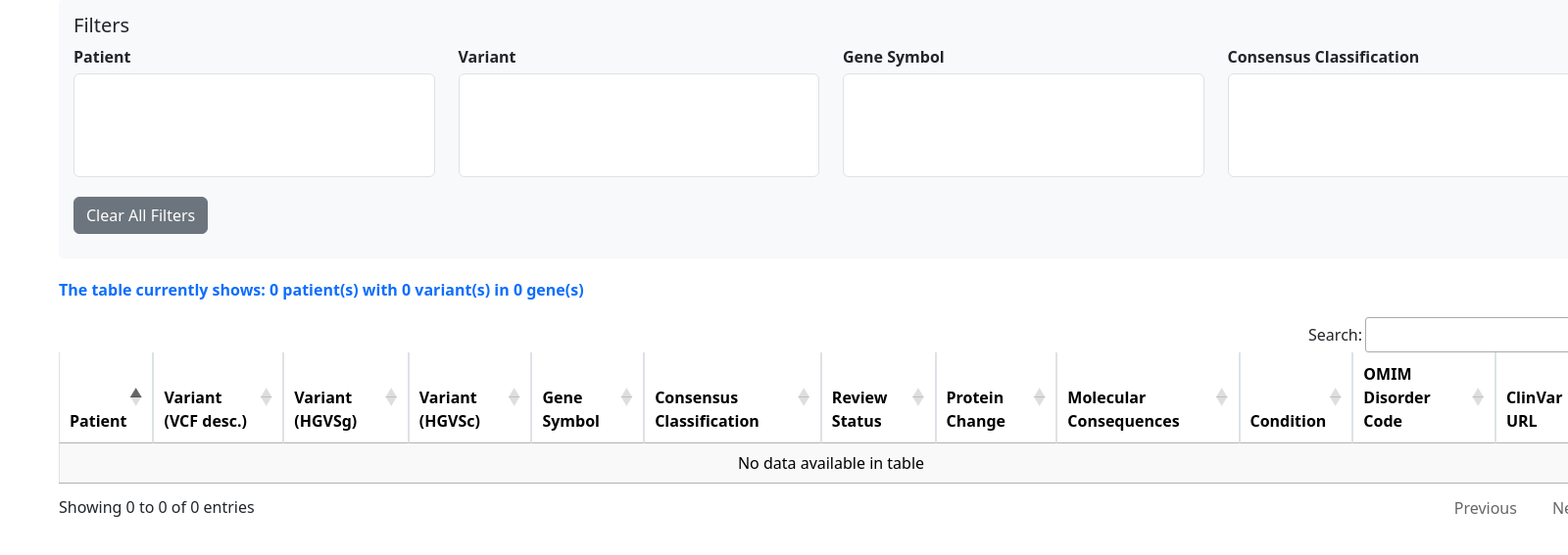
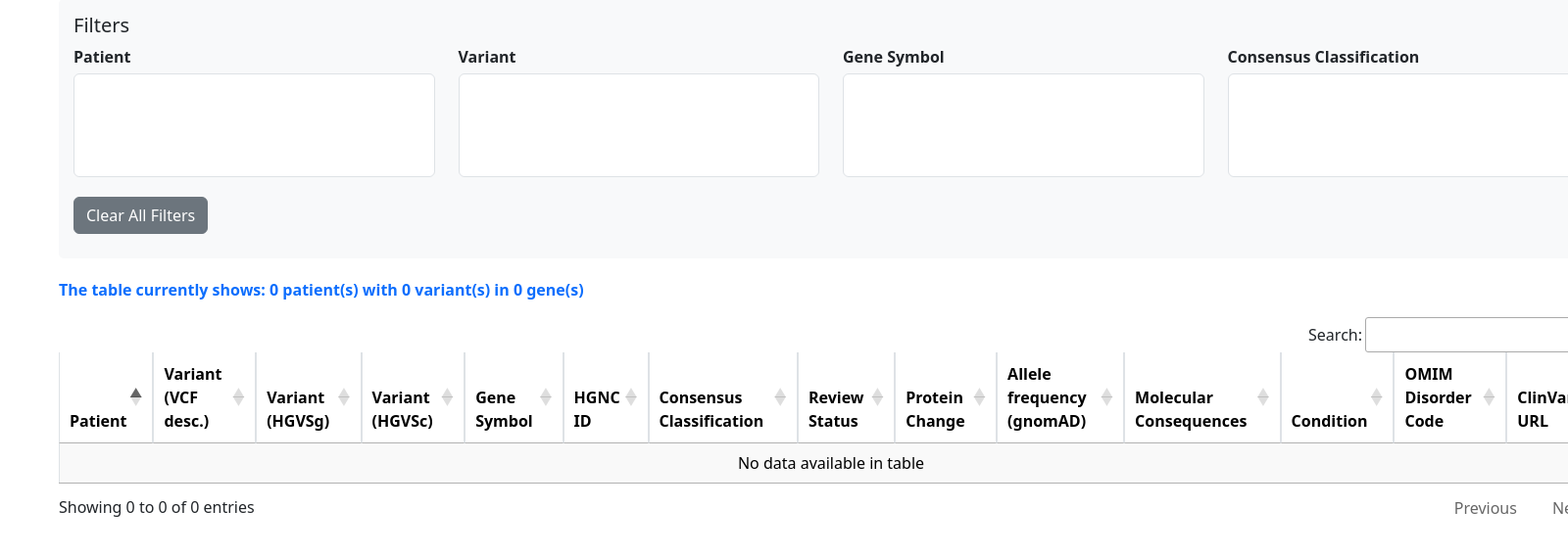
Before and after one commit to richard-gawne/ClinVar-annotator, a Flask app: template clinvar_anno_app/templates/variant_table.html in a window 1600 px wide; the page is wider, and only the part inside the window is pictured. Shown: the part 199-766 px from the top of that part at 98% size. Run offline with Flask 3, Linux system fonts and the light colour scheme; the template is opened without the code that fills it, so the values that code supplies are empty; parts of the project's set-up code (start-up, migrations or seed data) failed here and were passed over; some libraries are stand-ins or nearby versions.

Commit message:
Steps towards incorporating HGNC ID and gnomAD AF

```diff
--- a/clinvar_anno_app/app.py
+++ b/clinvar_anno_app/app.py
@@ -1,6 +1,7 @@
 from flask import Flask, render_template, request
+from pathlib import Path
 from clinvar_anno_app.models import db, Patient, Variant, PatientVariant
-from clinvar_anno_core.main import run_annotation_pipeline
+from clinvar_anno_core.main import VariantAnnotationPipeline
 import os
 from werkzeug.utils import secure_filename
 from clinvar_anno_core.utils.logger import logger
@@ -10,7 +11,9 @@ app = Flask(__name__)
 app.secret_key = "supersecretkey"
 
 # SQLite database configuration
-app.config['SQLALCHEMY_DATABASE_URI'] = 'sqlite:///clinvar_annotator.db'
+basedir = os.path.abspath(os.path.dirname(__file__))
+db_path = os.path.join(basedir, 'clinvar_annotator.db')
+app.config['SQLALCHEMY_DATABASE_URI'] = f'sqlite:///{db_path}'
 app.config['SQLALCHEMY_TRACK_MODIFICATIONS'] = False
 
 # Configure upload folder for temporary VCF storage
@@ -25,6 +28,8 @@ with app.app_context():
     db.create_all()
     logger.info("Database initialised (or it already existed).")
 
+# Initialise the ClinVar annotation pipeline
+annotation_pipeline = VariantAnnotationPipeline()
 
 @app.route('/', methods=['GET', 'POST'])
 def home():
@@ -60,7 +65,7 @@ def home():
                 logger.debug(f"Processed patient ID from filename: {patient_id}")
 
                 # Run annotation pipeline on the saved file
-                annotated_variants = run_annotation_pipeline(filepath, genome_build="GRCh38")
+                annotated_variants = annotation_pipeline.process_vcf(Path(filepath))
                 logger.info(f"Annotation pipeline completed for {filename} with {len(annotated_variants)} variants.")
 
                 if not annotated_variants:
@@ -122,8 +127,10 @@ def home():
                                 hgvsg=annotation_data.get('genomic_hgvs'),
                                 hgvsc=annotation_data.get('transcript_hgvs'),
                                 gene_symbol=gene_symbol,
+                                hgnc_id=annotation_data.get('hgnc_id'),
                                 consensus_classification=annotation_data.get('clinical_significance', 'N/A'),
                                 review_status_stars=review_status_stars,
+                                gnomad_af=annotation_data.get('gnomad_total_af'),
                                 protein_change=protein_change,
                                 molecular_consequences=molecular_consequence,
                                 condition=annotation_data.get('trait_name', 'N/A'),
@@ -180,9 +187,11 @@ def home():
                 "hgvsg": variant.hgvsg,
                 "hgvsc": variant.hgvsc,
                 "gene_symbol": variant.gene_symbol,
+                "hgnc_id": getattr(variant, "hgnc_id"),
                 "consensus_classification": getattr(variant, "consensus_classification", "N/A"),
                 "review_status_stars": variant.review_status_stars,
                 "protein_change": getattr(variant, "protein_change", "N/A"),
+                "gnomad_af": getattr(variant, "gnomad_af"),
                 "molecular_consequences": getattr(variant, "molecular_consequences", "N/A"),
                 "condition": getattr(variant, "condition", "N/A"),
                 "condition_omim_id": getattr(variant, "condition_omim_id", "N/A"),
--- a/clinvar_anno_app/models.py
+++ b/clinvar_anno_app/models.py
@@ -19,9 +19,11 @@ class Variant(db.Model):
     hgvsg = db.Column(db.String)
     hgvsc = db.Column(db.String)
     gene_symbol = db.Column(db.String)
+    hgnc_id = db.Column(db.String)
     consensus_classification = db.Column(db.String)
     review_status_stars = db.Column(db.String)
     protein_change = db.Column(db.String)
+    gnomad_af = db.Column(db.String)
     molecular_consequences = db.Column(db.String)
     condition = db.Column(db.String)
     condition_omim_id = db.Column(db.String)
--- a/clinvar_anno_app/templates/variant_table.html
+++ b/clinvar_anno_app/templates/variant_table.html
@@ -95,9 +95,11 @@
                 <th>Variant (HGVSg)</th>
                 <th>Variant (HGVSc)</th>
                 <th>Gene Symbol</th>
+                <th>HGNC ID</th>
                 <th>Consensus Classification</th>
                 <th>Review Status</th>
                 <th>Protein Change</th>
+                <th>Allele frequency (gnomAD)</th>
                 <th>Molecular Consequences</th>
                 <th>Condition</th>
                 <th>OMIM Disorder Code</th>
@@ -113,9 +115,11 @@
                 <td>{{ pv.hgvsg }}</td>
                 <td>{{ pv.hgvsc }}</td>
                 <td>{{ pv.gene_symbol }}</td>
+                <td>{{ pv.hgnc_id }}</td>
                 <td>{{ pv.consensus_classification }}</td>
                 <td>{{ pv.review_status_stars }}</td>
                 <td>{{ pv.protein_change }}</td>
+                <td>{{ pv.gnomad_af }}</td>
                 <td>{{ pv.molecular_consequences }}</td>
                 <td>{{ pv.condition }}</td>
                 <td>{{ pv.condition_omim_id }}</td>
--- a/clinvar_anno_core/modules/clinvar_extractor.py
+++ b/clinvar_anno_core/modules/clinvar_extractor.py
@@ -14,7 +14,7 @@ import json
 from typing import Dict, Optional, List
 import requests
 import time
-from utils.logger import logger
+from clinvar_anno_core.utils.logger import logger
 
 
 class ClinVarSearch:
--- a/clinvar_anno_core/modules/gnomad_allele_freq.py
+++ b/clinvar_anno_core/modules/gnomad_allele_freq.py
@@ -7,9 +7,9 @@ from the gnomAD database using its GraphQL API.
 import requests
 from pathlib import Path
 from typing import List, Optional, Dict
-from modules.vcf_parser import parse_vcf_file
+from clinvar_anno_core.modules.vcf_parser import parse_vcf_file
 from math import log10, floor
-from utils.logger import logger
+from clinvar_anno_core.utils.logger import logger
 
 
 def format_significant_figures(value: Optional[float], sig_figs: int = 4) -> Optional[str]:
--- a/clinvar_anno_core/modules/variant_validation.py
+++ b/clinvar_anno_core/modules/variant_validation.py
@@ -8,7 +8,7 @@ both genomic (g.) and transcript (c.) HGVS formats.
 import json
 from typing import Dict, Optional, Tuple, List
 import requests
-from utils.logger import logger
+from clinvar_anno_core.utils.logger import logger
 
 
 class HgvsConverter:
```
Also changed, not shown: clinvar_anno_core/main.py (+5 -5 lines).
